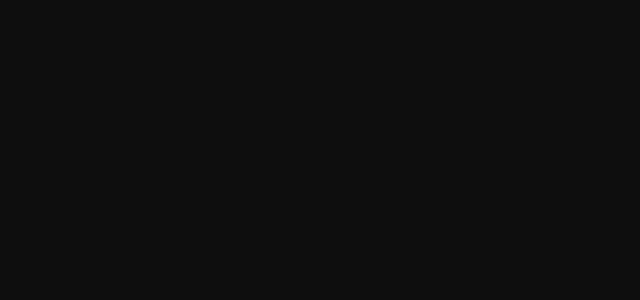
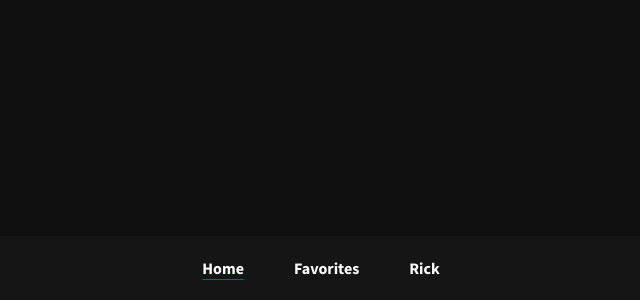
Before and after one commit to edarcode/rick, a React (Vite) app: page / in a window 1280 px wide. Shown: the part 500-800 px from the top of the page, without its empty margins (319-959 px from the left). Built offline with nearby package versions, Linux system fonts and the light colour scheme.

Commit message:
init nav

```diff
--- a/src/App.jsx
+++ b/src/App.jsx
@@ -1,4 +1,5 @@
 import { Route, Routes } from "react-router-dom";
+import Header from "./components/containers/Header/Header";
 import { favorite, home } from "./constants/paths";
 import Favorite from "./views/Favorite/Favorite";
 import Home from "./views/Home/Home";
@@ -6,11 +7,14 @@ import NotFound from "./views/NotFound/NotFound";
 
 function App() {
 	return (
-		<Routes className="App">
-			<Route path={home} element={<Home />} />
-			<Route path="*" element={<NotFound />} />
-			<Route path={favorite} element={<Favorite />} />
-		</Routes>
+		<div className="App">
+			<Header />
+			<Routes>
+				<Route path={home} element={<Home />} />
+				<Route path="*" element={<NotFound />} />
+				<Route path={favorite} element={<Favorite />} />
+			</Routes>
+		</div>
 	);
 }
 
--- /dev/null
+++ b/src/components/containers/Header/Header.jsx
@@ -0,0 +1,41 @@
+import { Link, useLocation } from "react-router-dom";
+import { favorite, home } from "../../../constants/paths";
+import css from "./style.module.css";
+
+export default function Header() {
+	const { pathname } = useLocation();
+
+	return (
+		<header className={css.header}>
+			<nav className={css.header__nav}>
+				<Link
+					to={home}
+					className={
+						(pathname !== home && css.header__link) ||
+						`${css.header__link} ${css["header__link--underline"]}`
+					}
+				>
+					Home
+				</Link>
+				<Link
+					to={favorite}
+					className={
+						(pathname !== favorite && css.header__link) ||
+						`${css.header__link} ${css["header__link--underline"]}`
+					}
+				>
+					Favorites
+				</Link>
+				<Link
+					to="*"
+					className={
+						(pathname !== "#" && css.header__link) ||
+						`${css.header__link} ${css["header__link--underline"]}`
+					}
+				>
+					Rick
+				</Link>
+			</nav>
+		</header>
+	);
+}
--- /dev/null
+++ b/src/components/containers/Header/style.module.css
@@ -0,0 +1,27 @@
+.header {
+	position: fixed;
+	bottom: 0;
+	width: 100%;
+	background-color: var(--mediumBlack);
+	padding: 20px;
+}
+
+.header__nav {
+	display: flex;
+	place-content: center;
+	gap: 50px;
+}
+
+.header__link {
+	font-weight: bold;
+}
+
+.header__link--underline,
+.header__link:hover {
+	text-decoration: underline var(--red);
+	text-underline-offset: 5px;
+}
+
+.header__link:hover {
+	color: var(--red);
+}
--- a/src/styles/buttons.css
+++ b/src/styles/buttons.css
@@ -1,8 +1,7 @@
 .btn {
 	background-color: var(--red);
 	border-radius: 25px;
-	padding: 5px 18px;
-	color: inherit;
+	padding: 0.5rem 1.8rem;
 	font-weight: bold;
 	border: 2px solid transparent;
 	box-shadow: 0 0 7px 8px var(--shadow);
--- a/src/styles/colors.css
+++ b/src/styles/colors.css
@@ -5,4 +5,5 @@
 	--shadow: #ff00004d; /* 0 0 7 8 */
 	--gray: #534a4c; /* 0 0 7 8 */
 	--fullBlack: #000; /* 0 0 7 8 */
+	--mediumBlack: #151515; /* 0 0 7 8 */
 }
--- a/src/styles/reset.css
+++ b/src/styles/reset.css
@@ -55,5 +55,10 @@ html {
 }
 
 a {
+	text-decoration: none;
+}
+
+a,
+button {
 	color: inherit;
 }
```
